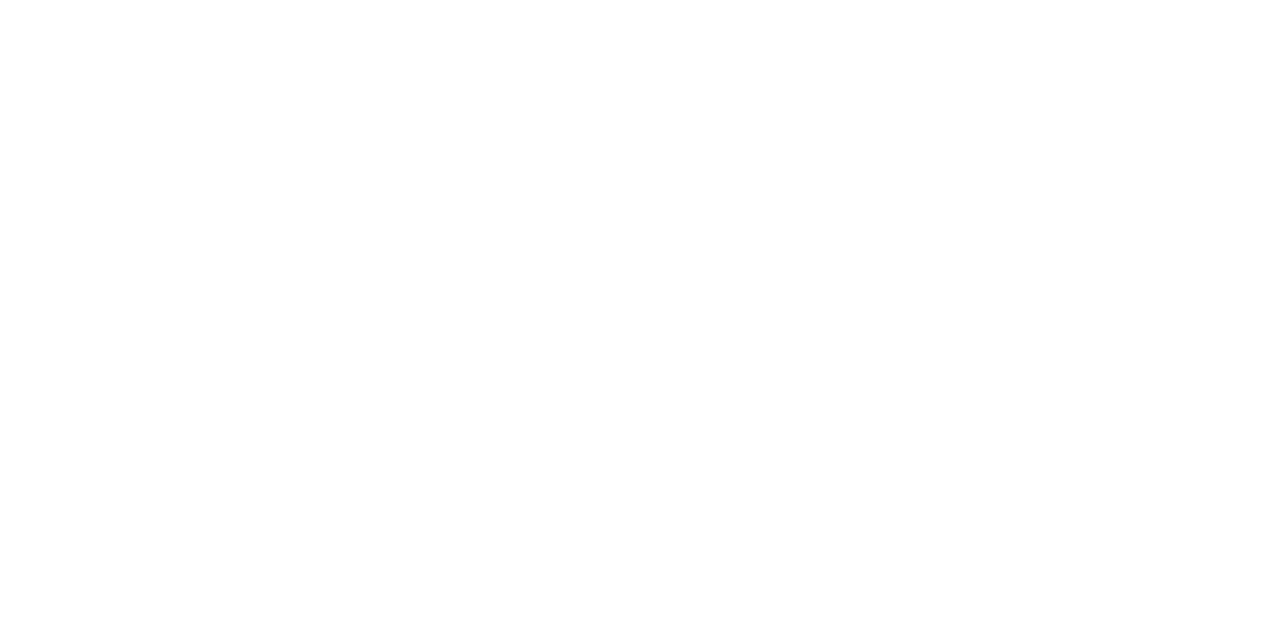
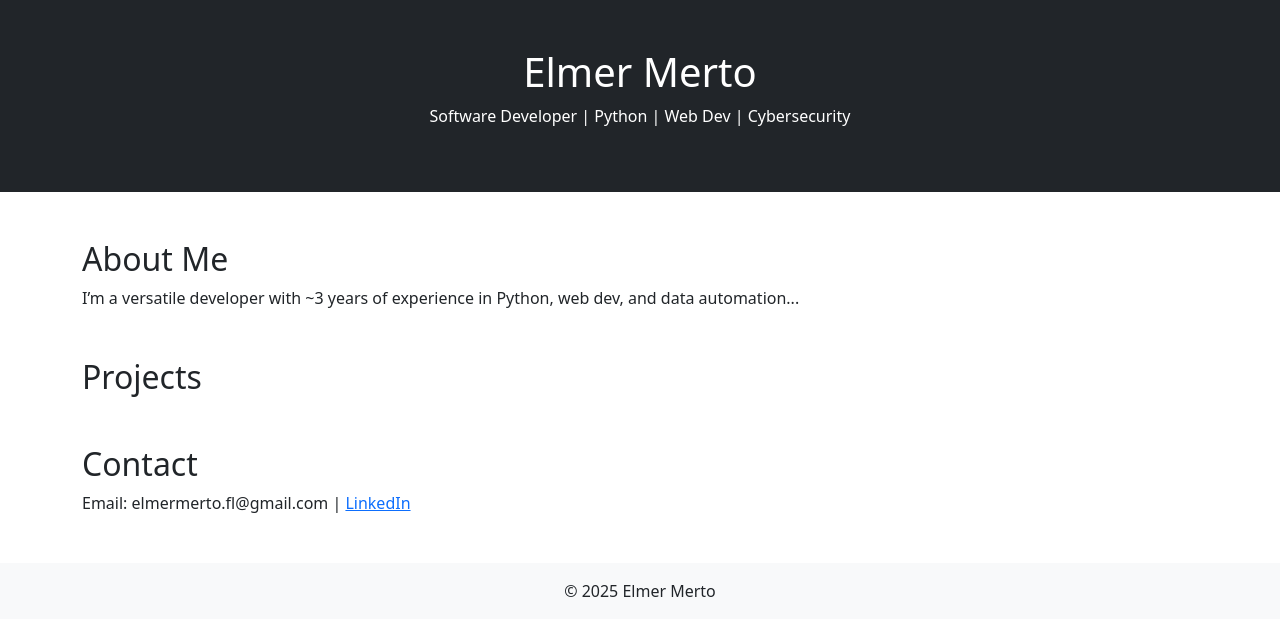
Before and after one commit to elmer2-fl/elmer2-fl.github.io, a plain HTML site: page index.html in a window 1280 px wide. Drawn offline with nearby package versions, Linux system fonts and the light colour scheme.

Commit message:
filler html

```diff
--- a/index.html
+++ b/index.html
@@ -1,9 +1,34 @@
 <!DOCTYPE html>
-<html>
-    <head>
-        <title> Elmer Merto | Works </title>
-    </head>
-    <body>
+<html lang="en">
+<head>
+  <meta charset="UTF-8" />
+  <meta name="viewport" content="width=device-width, initial-scale=1.0"/>
+  <title>Elmer Merto | Portfolio</title>
+  <link rel="stylesheet" href="style.css" />
+  <link rel="stylesheet" href="https://cdn.jsdelivr.net/npm/bootstrap@5.3.0/dist/css/bootstrap.min.css">
+</head>
+<body>
+  <header class="text-center p-5 bg-dark text-white">
+    <h1>Elmer Merto</h1>
+    <p>Software Developer | Python | Web Dev | Cybersecurity</p>
+  </header>
 
-    </body>
+  <section class="container my-5">
+    <h2>About Me</h2>
+    <p>I’m a versatile developer with ~3 years of experience in Python, web dev, and data automation...</p>
+  </section>
+
+  <section class="container my-5">
+    <h2>Projects</h2>
+    <div id="projects"></div>
+  </section>
+
+  <section class="container my-5">
+    <h2>Contact</h2>
+    <p>Email: elmermerto.fl@gmail.com | <a href="https://linkedin.com/in/000-elmer-merto">LinkedIn</a></p>
+  </section>
+
+  <footer class="text-center p-3 bg-light">© 2025 Elmer Merto</footer>
+  <script src="scripts.js"></script>
+</body>
 </html>
```
